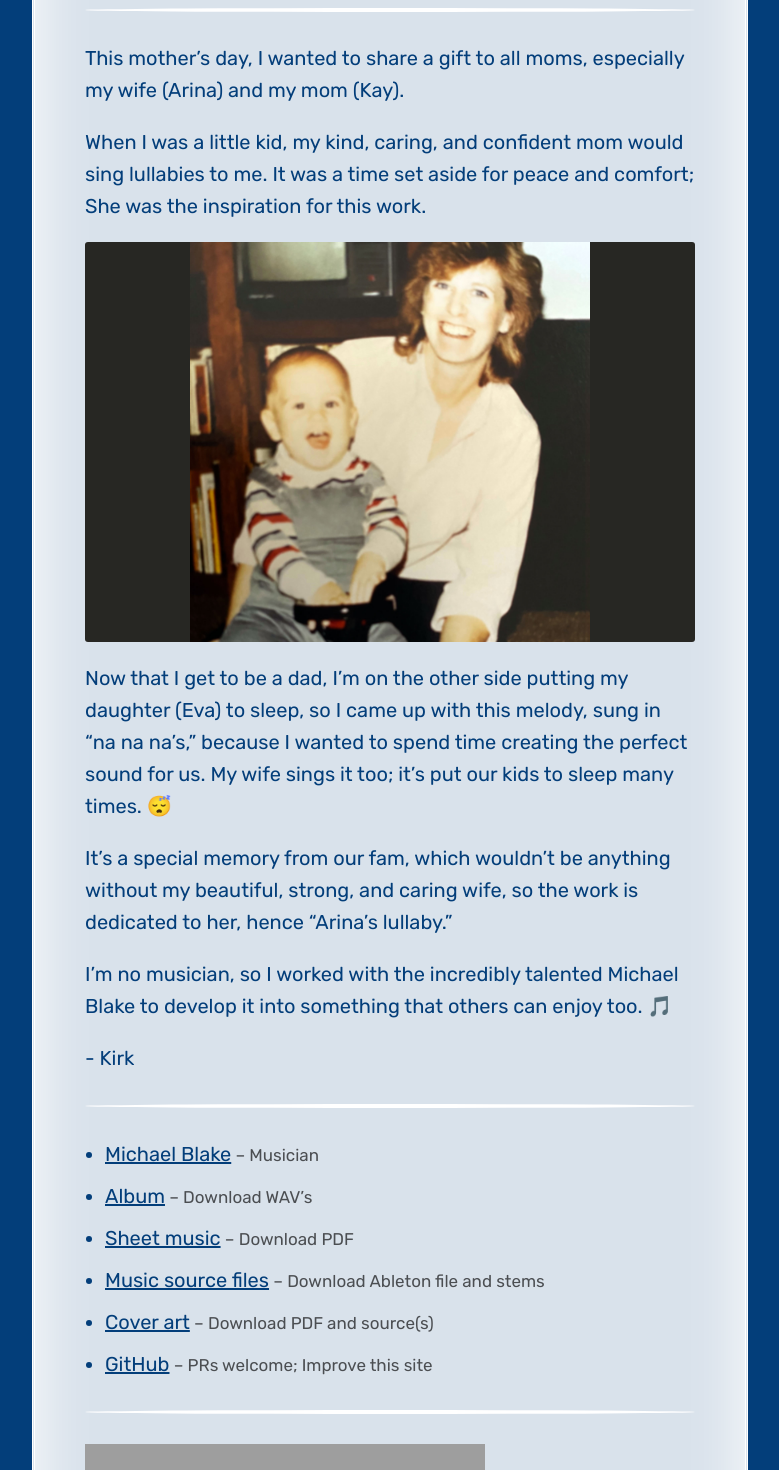
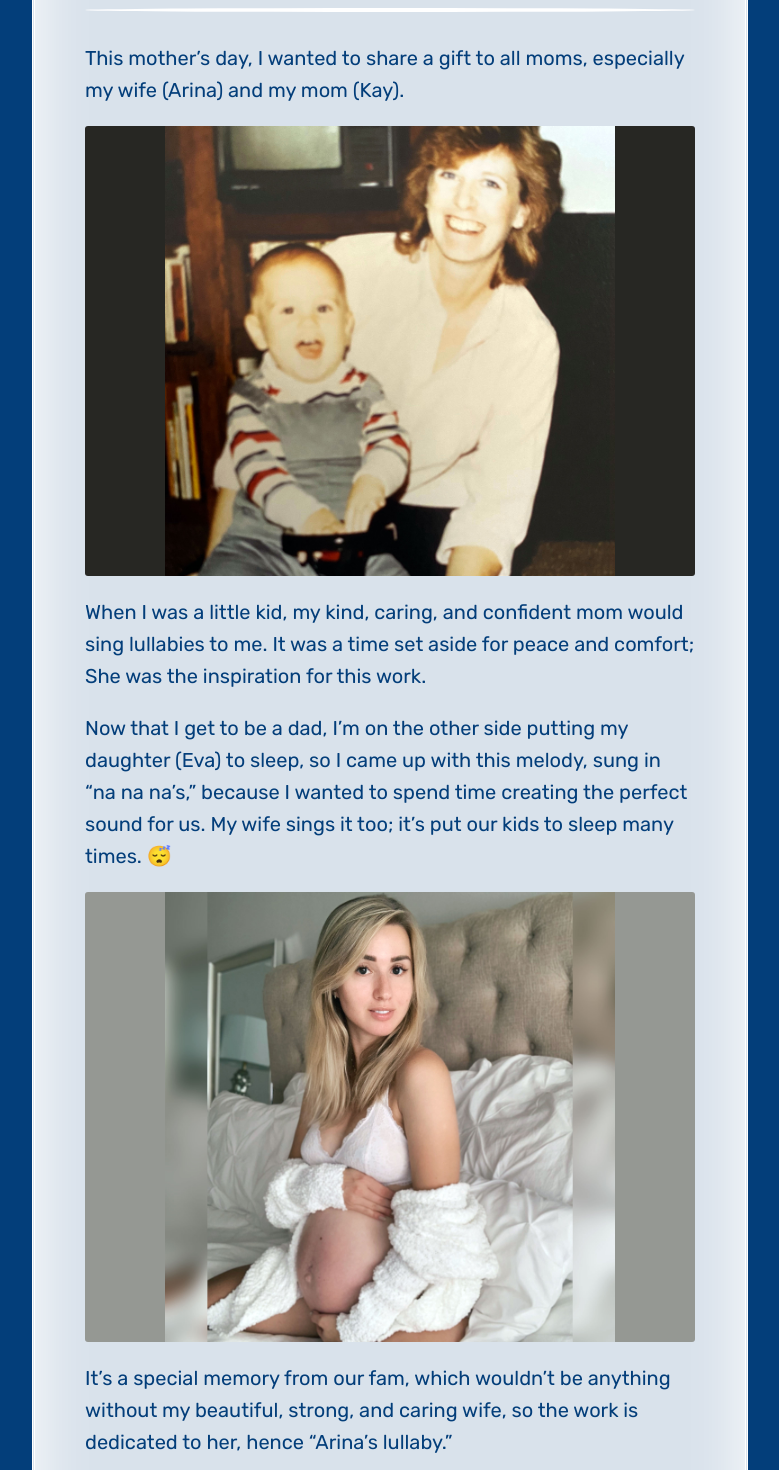
Before and after one commit to kirkstrobeck/arinas-lullaby, a Next.js app: page / in a window 1280 px wide. Shown: the part 820-2290 px from the top of the page, without its empty margins (250-1029 px from the left). Built offline with nearby package versions, Linux system fonts and the light colour scheme; grey boxes are pictures that could not be loaded.

Commit message:
Add arina pic

```diff
--- a/pages/index.tsx
+++ b/pages/index.tsx
@@ -500,12 +500,7 @@ ul {
             This mother’s day, I wanted to share a gift to all moms, especially
             my wife (Arina) and my mom (Kay).
           </p>
-          <p>
-            When I was a little kid, my kind, caring, and confident mom would
-            sing lullabies to me. It was a time set aside for peace and comfort;
-            She was the inspiration for this work.
-          </p>
-          <p
+          <div
             style={{
               background: '#272723',
               borderRadius: 3,
@@ -515,11 +510,16 @@ ul {
             }}
           >
             <Image
-              height={400}
+              height={450}
               layout="intrinsic"
               src="/images/kay.jpg"
-              width={400}
+              width={450}
             />
+          </div>
+          <p>
+            When I was a little kid, my kind, caring, and confident mom would
+            sing lullabies to me. It was a time set aside for peace and comfort;
+            She was the inspiration for this work.
           </p>
           <p>
             Now that I get to be a dad, I’m on the other side putting my
@@ -528,14 +528,9 @@ ul {
             for us. My wife sings it too; it’s put our kids to sleep many times.
             😴
           </p>
-          <p>
-            It’s a special memory from our fam, which wouldn’t be anything
-            without my beautiful, strong, and caring wife, so the work is
-            dedicated to her, hence “Arina’s lullaby.”
-          </p>
-          {/* <p
+          <div
             style={{
-              background: '#272723',
+              background: '#959893',
               borderRadius: 3,
               lineHeight: 0,
               overflow: 'hidden',
@@ -543,12 +538,17 @@ ul {
             }}
           >
             <Image
-              height={400}
+              height={450}
               layout="intrinsic"
-              src="/images/kay.jpg"
-              width={400}
+              src="/images/arina.jpg"
+              width={450}
             />
-          </p> */}
+          </div>
+          <p>
+            It’s a special memory from our fam, which wouldn’t be anything
+            without my beautiful, strong, and caring wife, so the work is
+            dedicated to her, hence “Arina’s lullaby.”
+          </p>
           <p>
             I’m no musician, so I worked with the incredibly talented Michael
             Blake to develop it into something that others can enjoy too. 🎵
```
Also changed, not shown: public/images/arina.jpg (added), public/images/kay.jpg.
